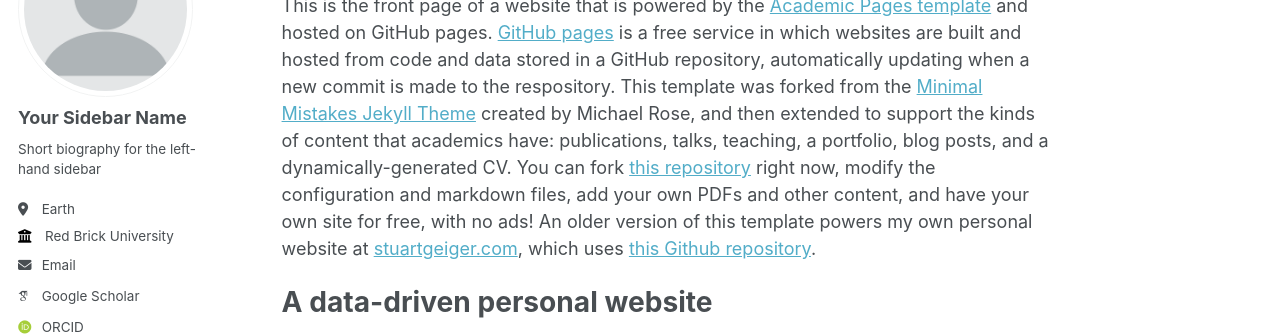
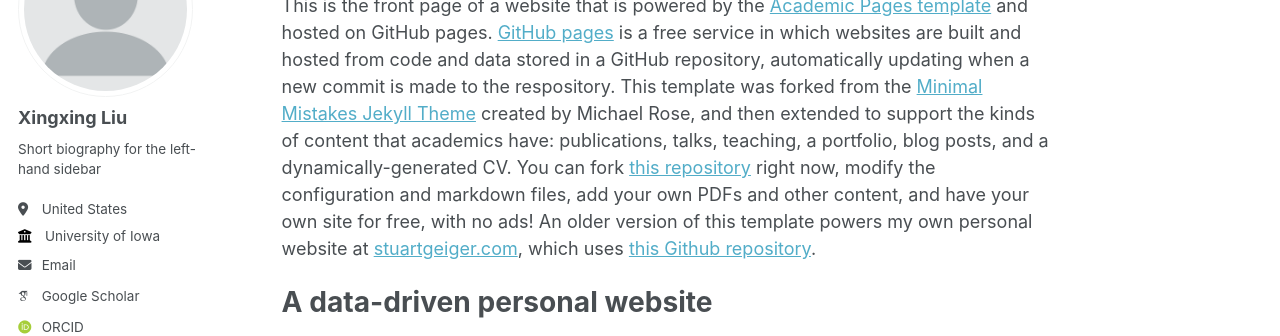
Before and after one commit to xxliu1996/xxliu1996.github.io, a Jekyll site: the page built from _pages/about.md, in a window 1280 px wide. Shown: the part 184-520 px from the top of the page. Built offline with Jekyll 4.4.1, drawn with Linux system fonts in a browser that asks for light colours; some web fonts are replaced.

Commit message:
Update personal information.

```diff
--- a/_config.yml
+++ b/_config.yml
@@ -12,9 +12,9 @@ title                    : "Xingxing Liu"
 title_separator          : "-"
 name                     : &name "Xingxing Liu"
 description              : &Welcome to my site."
-url                      : https://academicpages.github.io # the base hostname & protocol for your site e.g. "https://mmistakes.github.io"
+url                      : https://xxliu1996.github.io # the base hostname & protocol for your site e.g. "https://mmistakes.github.io"
 baseurl                  : "" # the subpath of your site, e.g. "/blog"
-repository               : "academicpages/academicpages.github.io"
+repository               : "xxliu1996/xxliu1996.github.io"
 
 # Site Author - The following control what appear as part of the author content on the side bar.
 #               If a field is blank the icon and link will not appear, otherwise it will be shown.
@@ -22,13 +22,13 @@ repository               : "academicpages/academicpages.github.io"
 author:
   # Biographic information
   avatar           : "profile.png"
-  name             : "Your Sidebar Name"
+  name             : "Xingxing Liu"
   pronouns         : # example: "she/her"
   bio              : "Short biography for the left-hand sidebar"
-  location         : "Earth"
-  employer         : "Red Brick University"
+  location         : "United States"
+  employer         : "University of Iowa"
   uri              : # URL
-  email            : "none@example.org"
+  email            : "xingxing-liu@uiowa.edu"
 
   # Academic websites
   arxiv            : # URL - Update with the correct link to your profile
```
